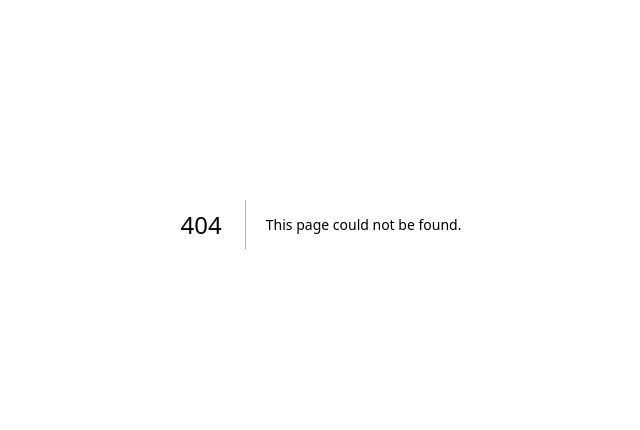
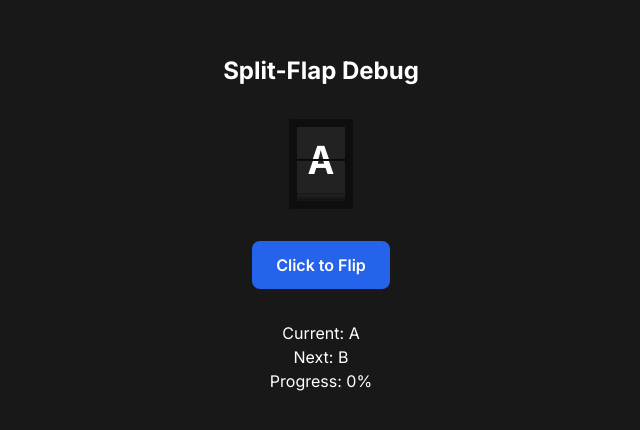
Before and after one commit to hyusap/splitflap, a Next.js app: page /debug/flap in a window 1280 px wide. Before the commit this address had no page. Shown: the part 176-606 px from the top of the page, without its empty margins (319-959 px from the left). Built offline with nearby package versions, Linux system fonts and the light colour scheme.

Commit message:
flap debug

```diff
--- /dev/null
+++ b/app/debug/flap/page.tsx
@@ -0,0 +1,76 @@
+"use client";
+
+import { useState } from "react";
+import { AnimatedSplitFlap } from "@/lib/components/SplitFlap";
+
+export default function FlapDebugPage() {
+  const [currentLetter, setCurrentLetter] = useState("A");
+  const [nextLetter, setNextLetter] = useState("B");
+  const [isAnimating, setIsAnimating] = useState(false);
+  const [animationProgress, setAnimationProgress] = useState(0);
+
+  const letters = " ABCDEFGHIJKLMNOPQRSTUVWXYZ9876543210".split("");
+
+  const handleClick = () => {
+    if (isAnimating) return;
+
+    setIsAnimating(true);
+    setAnimationProgress(0);
+
+    // Get next letter in sequence
+    const currentIndex = letters.indexOf(currentLetter);
+    const nextIndex = (currentIndex + 1) % letters.length;
+    const next = letters[nextIndex];
+    setNextLetter(next);
+
+    const startTime = Date.now();
+    const duration = 200;
+
+    const animate = () => {
+      const elapsed = Date.now() - startTime;
+      const progress = Math.min(elapsed / duration, 1) * 100;
+
+      setAnimationProgress(progress);
+
+      if (progress < 100) {
+        requestAnimationFrame(animate);
+      } else {
+        // Animation complete
+        setCurrentLetter(next);
+        setAnimationProgress(0);
+        setIsAnimating(false);
+      }
+    };
+
+    requestAnimationFrame(animate);
+  };
+
+  return (
+    <main className="bg-[#181818] h-screen w-screen overflow-hidden flex flex-col items-center justify-center gap-8">
+      <h1 className="text-white text-2xl font-bold">Split-Flap Debug</h1>
+
+      <div className="flex items-center justify-center">
+        <AnimatedSplitFlap
+          currentLetter={currentLetter}
+          nextLetter={nextLetter}
+          perspective={100}
+          completion={animationProgress}
+        />
+      </div>
+
+      <button
+        onClick={handleClick}
+        disabled={isAnimating}
+        className="bg-blue-600 hover:bg-blue-700 disabled:bg-gray-600 text-white px-6 py-3 rounded-lg font-semibold transition-colors"
+      >
+        {isAnimating ? "Flipping..." : "Click to Flip"}
+      </button>
+
+      <div className="text-white text-center">
+        <p>Current: {currentLetter === " " ? "(space)" : currentLetter}</p>
+        <p>Next: {nextLetter === " " ? "(space)" : nextLetter}</p>
+        <p>Progress: {Math.round(animationProgress)}%</p>
+      </div>
+    </main>
+  );
+}
--- a/app/debug/page.tsx
+++ b/app/debug/page.tsx
@@ -1,6 +1,6 @@
-'use client';
+"use client";
 
-import { useState } from 'react';
+import { useState } from "react";
 
 export default function DebugPage() {
   const [loading, setLoading] = useState(false);
--- /dev/null
+++ b/lib/components/SplitFlap.tsx
@@ -0,0 +1,129 @@
+import { cn } from "@/lib/utils";
+
+export interface SplitFlapHalfProps {
+  letter: string;
+  isTop: boolean;
+  className?: string;
+}
+
+export function SplitFlapHalf({
+  letter = "A",
+  isTop = true,
+  className = "",
+}: SplitFlapHalfProps) {
+  return (
+    <div
+      className={cn(
+        "bg-[#222222] text-white h-8 w-12 overflow-hidden relative shadow-[0px_1px_0px_0px_rgba(0,0,0,0.25)]",
+        className
+      )}
+    >
+      <div
+        className={`text-4xl font-bold h-16 w-12 flex items-center justify-center absolute ${
+          isTop ? "top-0" : "-top-8"
+        }`}
+      >
+        {letter}
+      </div>
+    </div>
+  );
+}
+
+export interface AnimatedSplitFlapProps {
+  currentLetter: string;
+  nextLetter: string;
+  perspective?: number;
+  completion?: number;
+}
+
+export function AnimatedSplitFlap({
+  currentLetter = "A",
+  nextLetter = "B",
+  perspective = 100,
+  completion = 0,
+}: AnimatedSplitFlapProps) {
+  // Physics-based pendulum easing - matches real split-flap motion
+  const pendulumEase = (t: number) => {
+    // sin²(πt/2) gives natural pendulum motion from 0° to 90°
+    const sineValue = Math.sin((Math.PI * t) / 2);
+    return sineValue * sineValue;
+  };
+
+  return (
+    <div className="bg-[#0E0E0E] p-2 pb-4 flex flex-col gap-0.5 z-50">
+      <div
+        className="relative"
+        style={{
+          perspective: `${perspective}px`,
+        }}
+      >
+        {/* Background top half */}
+        <div className="absolute">
+          <SplitFlapHalf letter={completion > 0 ? nextLetter : currentLetter} isTop={true} />
+        </div>
+
+        {/* Rotating top half */}
+        <div
+          style={{
+            transform: `rotateX(${completion <= 50 ? pendulumEase(completion / 50) * -88 : -88}deg)`,
+            transformOrigin: "bottom",
+            transformStyle: "preserve-3d",
+            opacity: completion >= 50 ? 0 : 1,
+            transition: "opacity 0.1s",
+          }}
+        >
+          <SplitFlapHalf letter={currentLetter} isTop={true} />
+        </div>
+      </div>
+
+      {/* Bottom half with layered cards behind it */}
+      <div
+        className="relative"
+        style={{
+          perspective: `${perspective}px`,
+        }}
+      >
+        {/* Rotating down element (bottom side of same card) - starts at 50% */}
+        {completion > 50 && (
+          <div
+            className="absolute z-10"
+            style={{
+              transform: `rotateX(${88 - pendulumEase((completion - 50) / 50) * 88}deg)`,
+              transformOrigin: "top",
+              transformStyle: "preserve-3d",
+            }}
+          >
+            <SplitFlapHalf letter={nextLetter} isTop={false} />
+          </div>
+        )}
+        {/* Background layers - only for bottom half */}
+        <div className="absolute top-2">
+          <SplitFlapHalf
+            letter={currentLetter}
+            isTop={false}
+            className="bg-[#171717] shadow-none"
+          />
+        </div>
+        <div className="absolute top-1.5">
+          <SplitFlapHalf
+            letter={currentLetter}
+            isTop={false}
+            className="bg-[#1B1B1B]"
+          />
+        </div>
+        <div className="absolute top-1">
+          <SplitFlapHalf
+            letter={currentLetter}
+            isTop={false}
+            className="bg-[#1F1F1F]"
+          />
+        </div>
+
+        {/* Main bottom half */}
+        <div className="relative">
+          <SplitFlapHalf letter={currentLetter} isTop={false} />
+        </div>
+      </div>
+    </div>
+  );
+}
```
